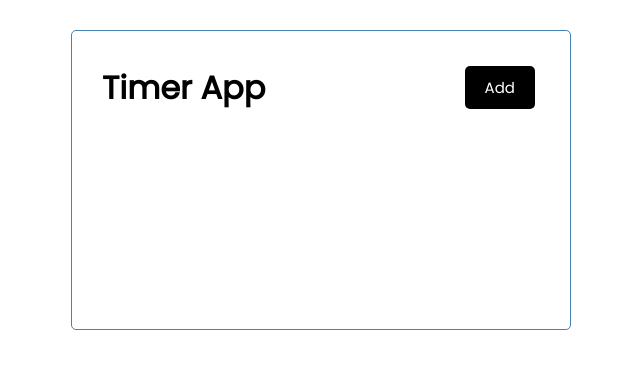
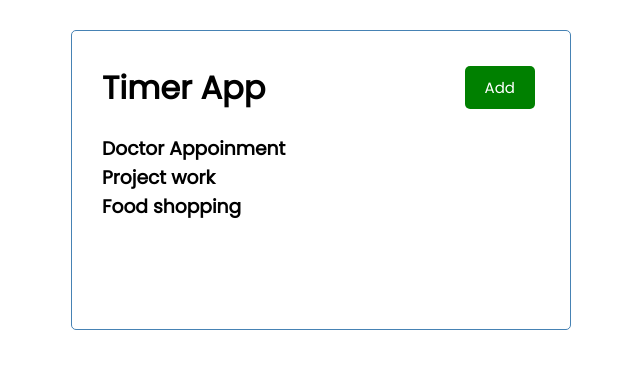
Before and after one commit to indar12/Timer, a React (Create React App) app: page / in a window 1280 px wide. Shown: the top 368 px of the page, without its empty margins (319-959 px from the left). Built offline with nearby package versions, Linux system fonts and the light colour scheme.

Commit message:
manual task is created

```diff
--- /dev/null
+++ b/src/components/Button.js
@@ -0,0 +1,11 @@
+import React from "react";
+
+const Button = ({ color, text, onClick}) => {
+  return (
+    <button style={{ backgroundColor: color }} className="btn" onClick={onClick}>
+      {text}
+    </button>
+  );
+};
+
+export default Button;
--- a/src/components/Header.js
+++ b/src/components/Header.js
@@ -1,10 +1,14 @@
 import React from 'react'
+import Button from './Button'
 
 const Header = ({title}) => {
+    const onClick = ()=>{
+        console.log("click");
+    }
   return (
     <header className='header'>
         <h1>{title}</h1>
-        <button className='btn'>Add</button>
+        <Button color={'green'} text={"Add"} onClick={onClick}/>
     </header>
   )
 }
--- /dev/null
+++ b/src/components/Tasks.js
@@ -0,0 +1,30 @@
+import React from "react";
+const tasks = [
+  {
+    id: 1,
+    taskName: "Doctor Appoinment",
+    expectedTime: 3,
+  },
+  {
+    id: 2,
+    taskName: "Project work",
+    expectedTime: 1,
+  },
+  {
+    id: 3,
+    taskName: "Food shopping",
+    expectedTime: 0.5,
+  },
+];
+
+const Tasks = () => {
+  return (
+    <>
+      {tasks.map((task) => (
+        <h3>{task.taskName}</h3>
+      ))}
+    </>
+  );
+};
+
+export default Tasks;
--- a/src/components/Timer.js
+++ b/src/components/Timer.js
@@ -1,11 +1,13 @@
 import React from 'react'
 import Header from './Header'
+import Tasks from './Tasks';
 
 const Timer = () => {
     const title = "Timer App";
   return (
     <div className='container'>
         <Header title={title}/>
+        <Tasks/>
     </div>
   )
 }
```
